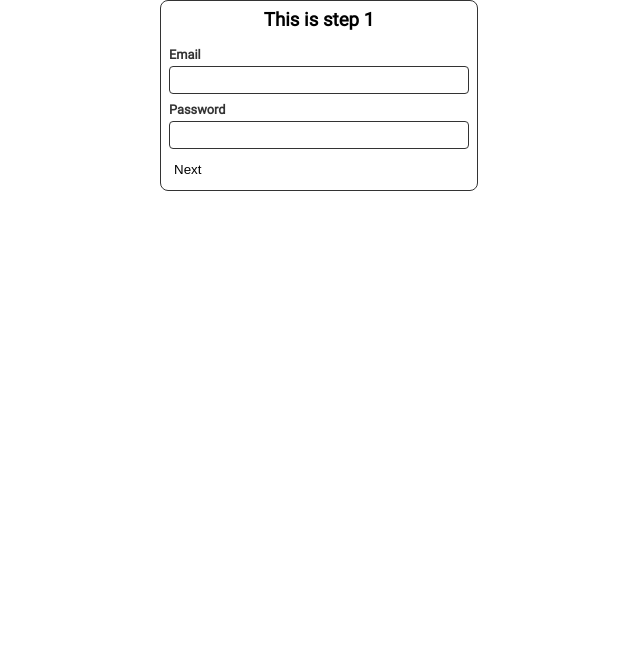
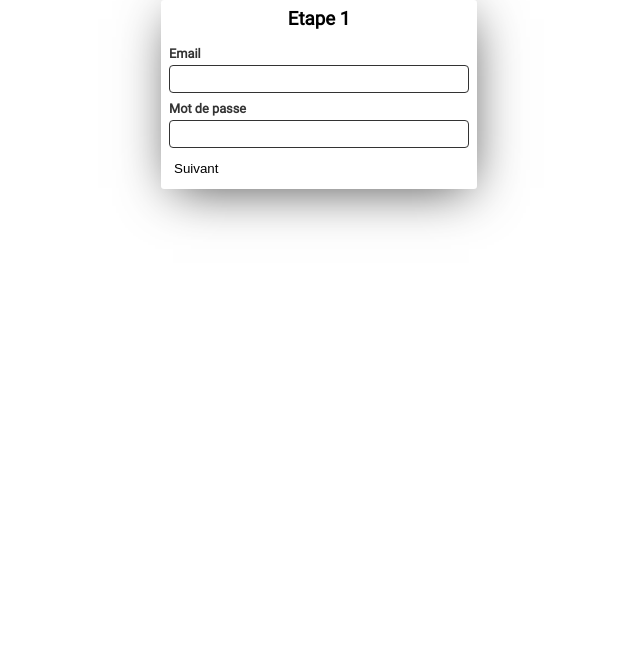
Before and after one commit to mikaelhen/tournoi_simplon, a PHP site: page /rocketleague.php in a window 1280 px wide. Shown: the top 646 px of the page, without its empty margins (321-961 px from the left). Run offline with PHP 8.4, Linux system fonts and the light colour scheme.

Commit message:
Form multi steps

```diff
--- a/assets/includes/formulaire.php
+++ b/assets/includes/formulaire.php
@@ -1,44 +1,52 @@
-<form data-multi-step class="multi-step-form">
-    <div class="card" data-step>
-      <h3 class="step-title">This is step 1</h3>
+<form action="#" data-multi-step class="multi-step-form">
+    <div data-step class="card">
+        <h3 class="step-title">Etape 1</h3>
         <div class="form-group">
             <label for="email">Email</label>
-        <input type="email" name="email" id="email">
+            <input type="email" name="email" id="email" required>
         </div>
         <div class="form-group">
-        <label for="password">Password</label>
-        <input type="password" name="password" id="password">
+            <label for="password">Mot de passe</label>
+            <input type="password" name="password" id="password" required>
         </div>
-      <button type="button" data-next>Next</button>
+        <button type="button" data-next>Suivant</button>
     </div>
-    <div class="card" data-step>
-      <h3 class="step-title">This is step 2</h3>
+
+    <div data-step  class="card">
+        <h3 class="step-title">Etape 2</h3>
             <div class="form-group">
-        <label for="address">Address</label>
-        <input type="text" name="address" id="address">
+                <label for="address">Adresse</label>
+                <input type="text" name="address" id="address" required>
             </div>
             <div class="form-group">
-        <label for="city">City</label>
-        <input type="text" name="city" id="city">
+                <label for="city">Ville</label>
+                <input type="text" name="city" id="city" required>
             </div>
             <div class="form-group">
-        <label for="zipcode">Zip Code</label>
-        <input type="text" name="zipcode" id="zipcode">
+                <label for="zipcode">Code postal</label>
+                <input type="text" name="zipcode" id="zipcode" required>
             </div>
-      <button type="button" data-previous>Previous</button>
-      <button type="button" data-next>Next</button>
+            <button type="button" data-next>Suivant</button>
+            <button type="button" data-previous>Précédent</button>
+
         </div>
-    <div class="card" data-step>
-      <h3 class="step-title">This is step 3</h3>
+    </div>
+    <div data-step  class="card">
+        <h3 class="step-title">Etape 3</h3>
             <div class="form-group">
-        <label for="firstName">First Name</label>
-        <input type="text" name="firstName" id="firstName">
+                <label for="lastName">Nom</label>
+                <input type="text" name="lastName" id="lastName" required>
             </div>
             <div class="form-group">
-        <label for="lastName">Last Name</label>
-        <input type="text" name="lastName" id="lastName">
+                <label for="firstName">Prenom</label>
+                <input type="text" name="firstName" id="firstName" required>
             </div>
-      <button type="button" data-previous>Previous</button>
-      <button type="submit">Submit</button>
+            <button type="button" data-previous>Précédent</button>
+            <div class="sendButton">
+            <button type="Submit">Envoyer</button>
+            </div>
+
+        </div>
+
     </div>
 </form>
--- a/assets/js/scriptform.js
+++ b/assets/js/scriptform.js
@@ -1,41 +1,45 @@
 const multiStepForm = document.querySelector("[data-multi-step]");
 const formSteps = [...multiStepForm.querySelectorAll("[data-step]")];
+
+//Fonction retournant à quel "step" de formulaire nous sommes
 let currentStep = formSteps.findIndex((step) => {
   return step.classList.contains("active");
 });
-
+//Si pas de classe active, remet de base à l'étape 1
 if (currentStep < 0) {
   currentStep = 0;
-  showCurrentStep();
+  formSteps[currentStep].classList.add("active");
 }
-
+//Event listener pour gérer les clics
 multiStepForm.addEventListener("click", (e) => {
   let incrementor;
   if (e.target.matches("[data-next]")) {
     incrementor = 1;
   } else if (e.target.matches("[data-previous]")) {
     incrementor = -1;
+  } else {
+    return;
   }
-
+  //Si on ne clique pas sur un bouton
   if (incrementor == null) return;
-
+  //Si les champs du "mini-formulaire sont remplis..."
   const inputs = [...formSteps[currentStep].querySelectorAll("input")];
-  const allValid = inputs.every((input) => input.reportValidity());
-  if (allValid) {
+  if (incrementor == 1) {
+    const allValid = inputs.every((input) => input.reportValidity());
+    if (allValid) {
+      currentStep += incrementor;
+      showCurrentStep();
+    }
+  } else {
     currentStep += incrementor;
     showCurrentStep();
   }
 });
 
-formSteps.forEach((step) => {
-  step.addEventListener("animationend", (e) => {
-    formSteps[currentStep].classList.remove("hide");
-    e.target.classList.toggle("hide", !e.target.classList.contains("active"));
-  });
-});
-
+//Fonction pour montrer le bon formulaire
 function showCurrentStep() {
   formSteps.forEach((step, index) => {
+    //Si faux alors pas ajouter active donc si l'index est égal au pas alors ajouter "active"
     step.classList.toggle("active", index === currentStep);
   });
 }
--- a/assets/styles/stylerl.css
+++ b/assets/styles/stylerl.css
@@ -22,12 +22,12 @@ button:hover {
 }
 .card {
   background-color: white;
-  border: 1px solid #333;
-  border-radius: 0.5rem;
+  border-radius: 0.2rem;
   padding: 0.5rem;
   max-width: 300px;
   margin: 0 auto;
   animation: fade 250ms ease-in-out forwards;
+  box-shadow: 2px 9px 50px -10px rgba(0, 0, 0, 0.73);
 }
 
 .form-group {
```
Lines whose indentation alone changed are shown as unchanged.
